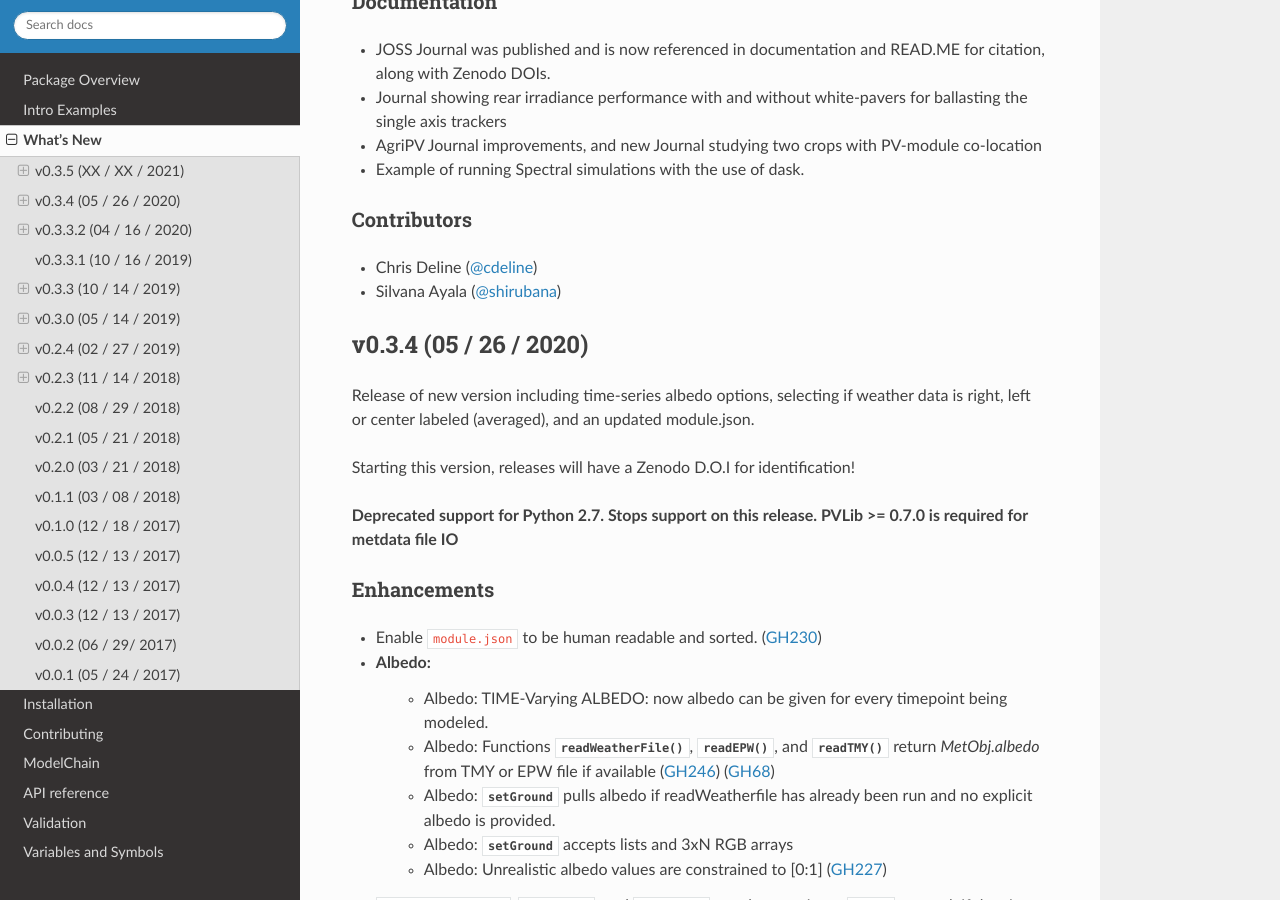
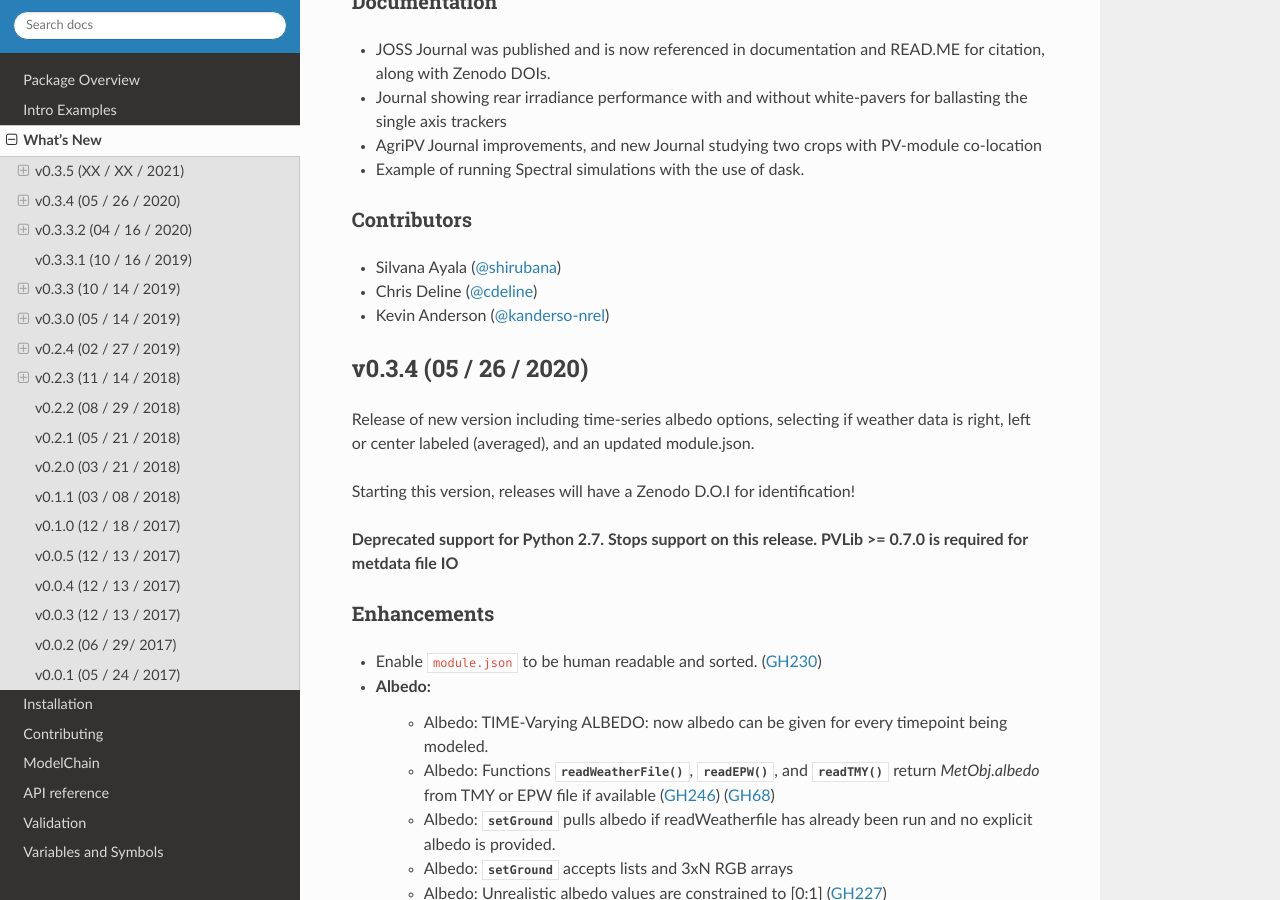
Before and after one commit to NREL/bifacial_radiance, a Sphinx documentation site: the page built from docs/sphinx/source/whatsnew.rst, in a window 1280 px wide and 900 px high, scrolled down 1056 px. Built offline with Sphinx 7.4.7 and the Read the Docs theme 2.0.0, drawn with Linux system fonts in a browser that asks for light colours.

Commit message:
Update v0.3.5.rst

```diff
--- a/docs/sphinx/source/whatsnew/v0.3.5.rst
+++ b/docs/sphinx/source/whatsnew/v0.3.5.rst
@@ -36,5 +36,6 @@ Documentation
 
 Contributors
 ~~~~~~~~~~~~
+* Silvana Ayala (:ghuser:`shirubana`)
 * Chris Deline (:ghuser:`cdeline`)
-* Silvana Ayala (:ghuser:`shirubana`)
+* Kevin Anderson (:ghuser:`kanderso-nrel`)
```
